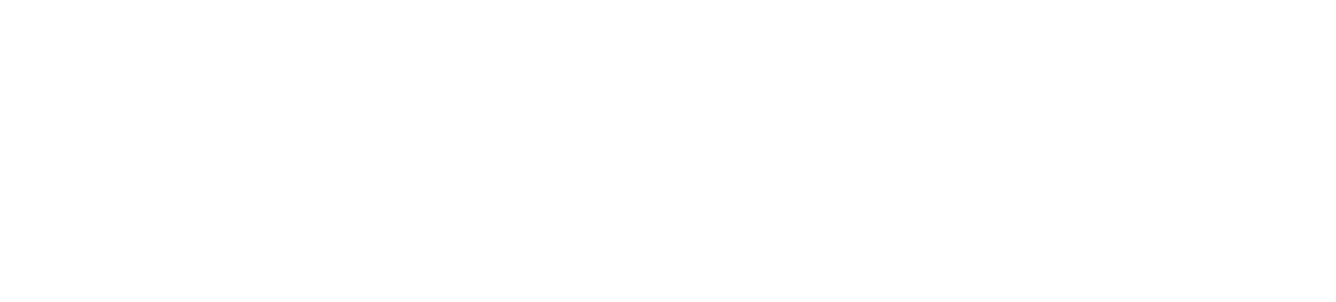
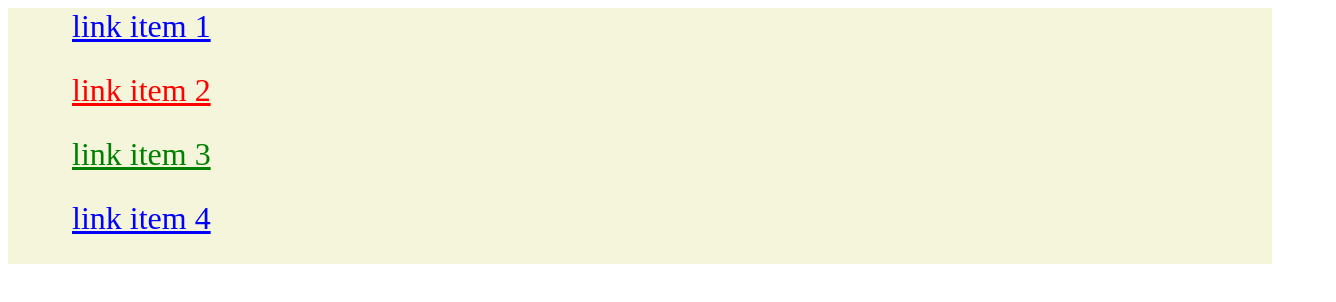
Before and after one commit to robertkkrakow/snipets, a plain HTML site: page 07-kolory-linkow-doc-docx/index.html in a window 1280 px wide. Shown: the whole page, 1336 px wide, since content can reach past the window. Drawn offline with Linux system fonts and the light colour scheme.

Commit message:
07-links

```diff
--- a/07-kolory-linkow-doc-docx/css/style.css
+++ b/07-kolory-linkow-doc-docx/css/style.css
@@ -0,0 +1,19 @@
+.container {
+    background-color: beige;
+}
+
+.container .link-item {
+    display: block;
+    width: 100%;
+    height: 2em;
+    padding-left: 2em;
+    color: blue;
+    font-size: 2em;
+}
+
+.container a[href$="doc"] {
+    color: red;
+}
+.container a[href$="docx"] {
+    color: green;
+}
--- a/07-kolory-linkow-doc-docx/index.html
+++ b/07-kolory-linkow-doc-docx/index.html
@@ -0,0 +1,17 @@
+<!DOCTYPE html>
+<html lang="en">
+<head>
+    <meta charset="UTF-8">
+    <title>Document</title>
+    <link rel="stylesheet" href="css/style.css">
+</head>
+<body>
+   <div class="container">
+       <a href="#" class="link-item">link item 1</a>
+       <a href="document.doc" class="link-item">link item 2</a>
+       <a href="document.docx" class="link-item">link item 3</a>
+       <a href="http://google.pl" class="link-item">link item 4</a>
+   </div>
+
+</body>
+</html>
```
Also changed, not shown: 04-video/index.html (+6 -3 lines).
